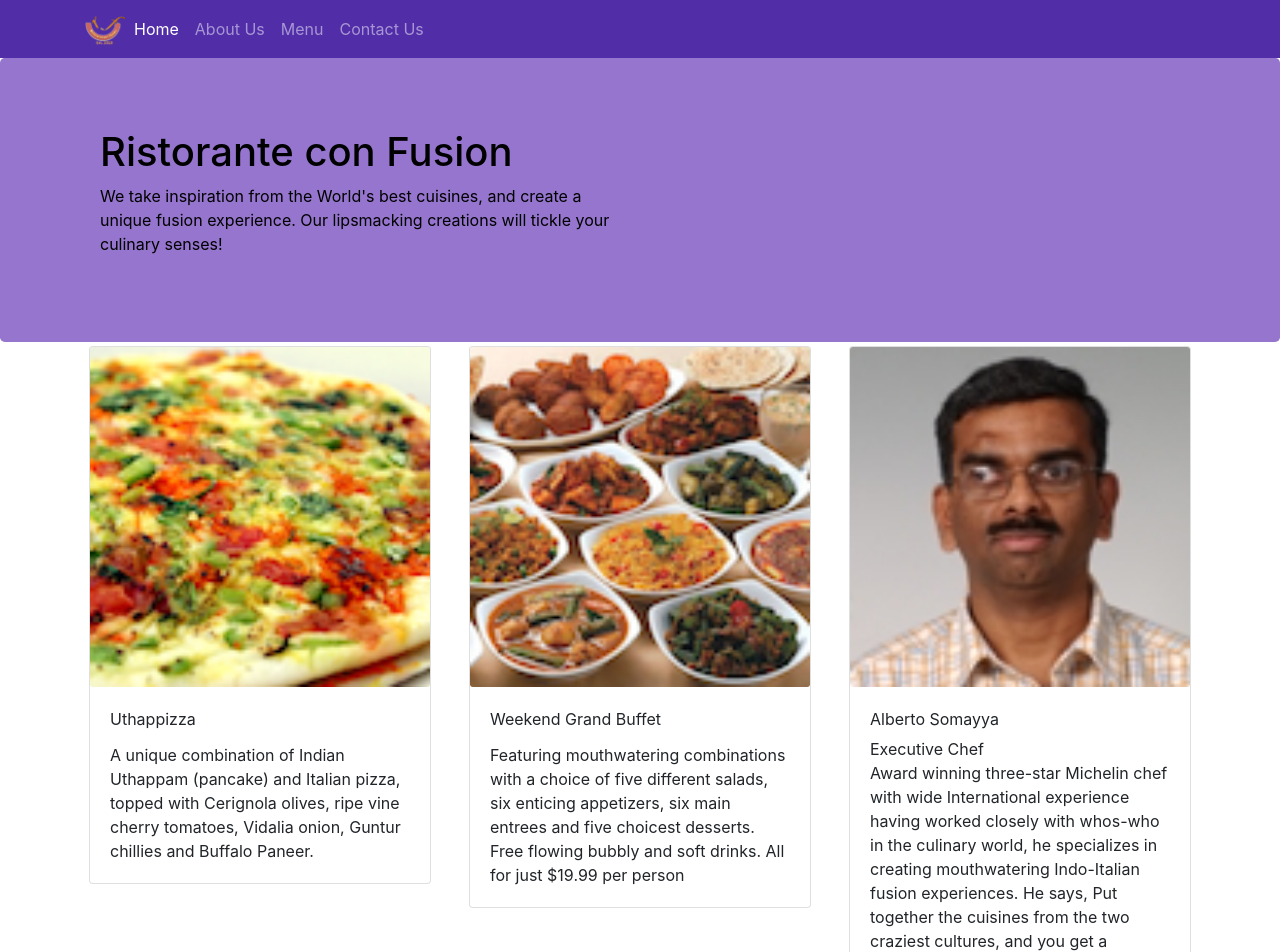
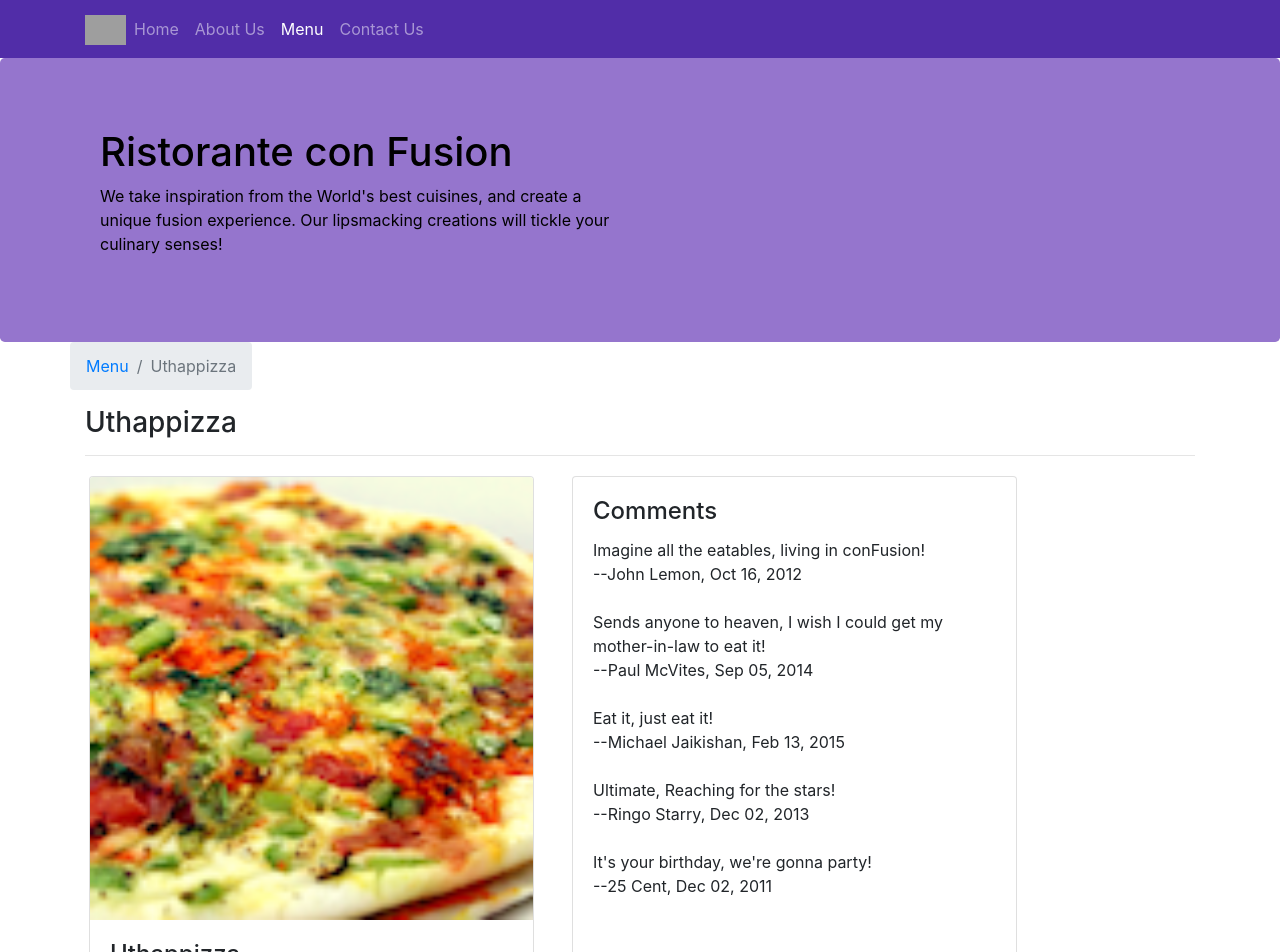
Before and after one commit to Ajit1490/Ristorante-con-fusion, a React (Create React App) app: page /menu/0 in a window 1280 px wide. Before the commit this address led to /home. Shown: the top 952 px of the page. Built offline with nearby package versions, Linux system fonts and the light colour scheme; grey boxes are pictures that could not be loaded; the HTML template or start-up script is replaced by a standard one.

Commit message:
SPA Part2 : Display dish details using route.

```diff
--- a/src/Components/ContactComponent.js
+++ b/src/Components/ContactComponent.js
@@ -1,8 +1,20 @@
 import React from 'react';
+import { Breadcrumb, BreadcrumbItem } from 'reactstrap';
+import { Link } from 'react-router-dom';
 
 function Contact(props) {
     return(
         <div className="container">
+            <div className="row">
+                <Breadcrumb>
+                    <BreadcrumbItem><Link to="/home">Home</Link></BreadcrumbItem>
+                    <BreadcrumbItem active>Contact Us</BreadcrumbItem>
+                </Breadcrumb>
+                <div className="col-12">
+                    <h3>Contact Us</h3>
+                    <hr />
+                </div>
+            </div>
             <div className="row row-content">
                 <div className="col-12">
                 <h3>Location Information</h3>
--- a/src/Components/DishDetailComponent.js
+++ b/src/Components/DishDetailComponent.js
@@ -1,4 +1,5 @@
-import { Card, CardImg, CardText, CardBody, CardTitle } from 'reactstrap';
+import { Card, CardImg, CardText, CardBody, CardTitle, Breadcrumb, BreadcrumbItem } from 'reactstrap';
+import { Link } from 'react-router-dom';
 
 function RenderDish(dish) {
     if (dish != null)
@@ -17,15 +18,15 @@
         );
 }
 
-function RenderComments (dish) {
-    if (dish != null && dish.comments != null)
+function RenderComments (comments) {
+    if (comments != null && comments.length > 0)
         return(
             <Card>
                 <CardBody>
                     <CardTitle ><h4>Comments</h4></CardTitle>
                     <CardText>
                         <ul className="list-unstyled">
-                            {dish.comments.map((c) => <li>{c.comment}<br/>--{c.author}, {new Intl.DateTimeFormat('en-US', { year: 'numeric', month: 'short', day: '2-digit'}).format(new Date(Date.parse(c.date)))}<br/><br /></li>)}
+                            {comments.map((c) => <li>{c.comment}<br/>--{c.author}, {new Intl.DateTimeFormat('en-US', { year: 'numeric', month: 'short', day: '2-digit'}).format(new Date(Date.parse(c.date)))}<br/><br /></li>)}
                         </ul>
                     </CardText>
                 </CardBody>
@@ -41,11 +42,21 @@
     return (
         <div className="container">
             <div className="row">
+                <Breadcrumb>
+                    <BreadcrumbItem><Link to="/menu">Menu</Link></BreadcrumbItem>
+                    <BreadcrumbItem active>{props.dish.name}</BreadcrumbItem>
+                </Breadcrumb>
+                <div className="col-12">
+                    <h3>{props.dish.name}</h3>
+                    <hr />
+                </div>
+            </div>
+            <div className="row">
                 <div  className="col-12 col-md-5 m-1">
-                    {RenderDish(props.selectedDish)}
+                    {RenderDish(props.dish)}
                 </div>
                 <div  className="col-12 col-md-5 m-1">
-                    {RenderComments(props.selectedDish)}
+                    {RenderComments(props.comments)}
                 </div>
             </div>
         </div>
--- a/src/Components/MainComponent.js
+++ b/src/Components/MainComponent.js
@@ -8,6 +8,7 @@
 import Contact from './ContactComponent'
 import Header from './HeaderComponent';
 import Footer from './FooterComponent';
+import DishDetail from './DishDetailComponent';
 import { Switch, Route, Redirect } from 'react-router-dom';
 
 class Main extends Component {
@@ -21,13 +22,21 @@
             promotions: PROMOTIONS,
             leaders: LEADERS
         };
-    }
+    };
 
     // onDishSelect(dish) {
     //     this.setState({ selectedDish: dish});
     // }
 
     render () {
+
+        const DishWithId = ({match}) => {
+            return(
+                <DishDetail
+                    dish={this.state.dishes.filter((dish) => dish.id === parseInt(match.params.dishId,10))[0]}
+                    comments={this.state.comments.filter((comment) => comment.dishId === parseInt(match.params.dishId,10))} />
+            );
+        }
 
         const HomePage = () => {
             return(
@@ -45,6 +54,7 @@
                     <Route path='/home' component={HomePage} />
                     <Route exact path='/menu' component={() => <Menu dishes={this.state.dishes} />} />
                     <Route exact path='/contactus' component={Contact} />} />
+                    <Route path='/menu/:dishId' component={DishWithId} />
                     <Redirect to="/home" />
                 </Switch>
                 {/* <Menu dishes={this.state.dishes} onClick={(dishId) => this.onDishSelect(dishId)}/> */}
--- a/src/Components/MenuComponent.js
+++ b/src/Components/MenuComponent.js
@@ -1,13 +1,16 @@
 import React from 'react';
-import { Card, CardImg, CardImgOverlay, CardTitle } from 'reactstrap';
+import { Card, CardImg, CardImgOverlay, CardTitle, Breadcrumb, BreadcrumbItem } from 'reactstrap';
+import { Link } from 'react-router-dom';
 
 const RenderDishItem = ({dish}) => {
     return (
         <Card key={dish.id}>
-            <CardImg width="100%" src={dish.image} alt={dish.name} />
-            <CardImgOverlay>
-                <CardTitle>{dish.name}</CardTitle>
-            </CardImgOverlay>
+            <Link to={`/menu/${dish.id}`} >
+                <CardImg width="100%" src={dish.image} alt={dish.name} />
+                <CardImgOverlay>
+                    <CardTitle>{dish.name}</CardTitle>
+                </CardImgOverlay>
+            </Link>
         </Card>
     );
 }
@@ -25,6 +28,16 @@
     return (
         <div className="container">
             <div className="row">
+                <Breadcrumb>
+                    <BreadcrumbItem><Link to="/home">Home</Link></BreadcrumbItem>
+                    <BreadcrumbItem active>Menu</BreadcrumbItem>
+                </Breadcrumb>
+                <div className="col-12">
+                    <h3>Menu</h3>
+                    <hr />
+                </div>
+            </div>
+            <div className="row">
                 {menu}
             </div>
         </div>
```
